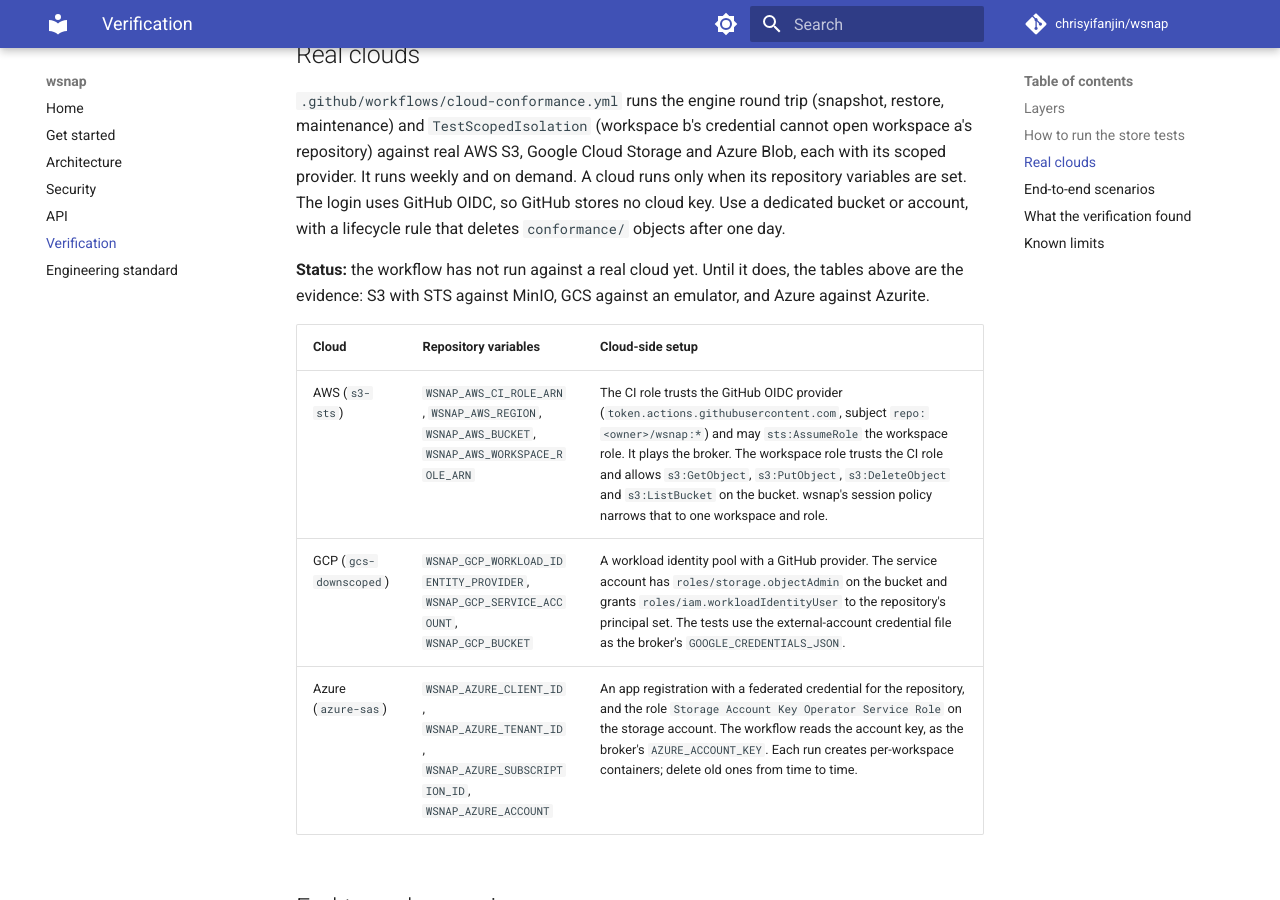
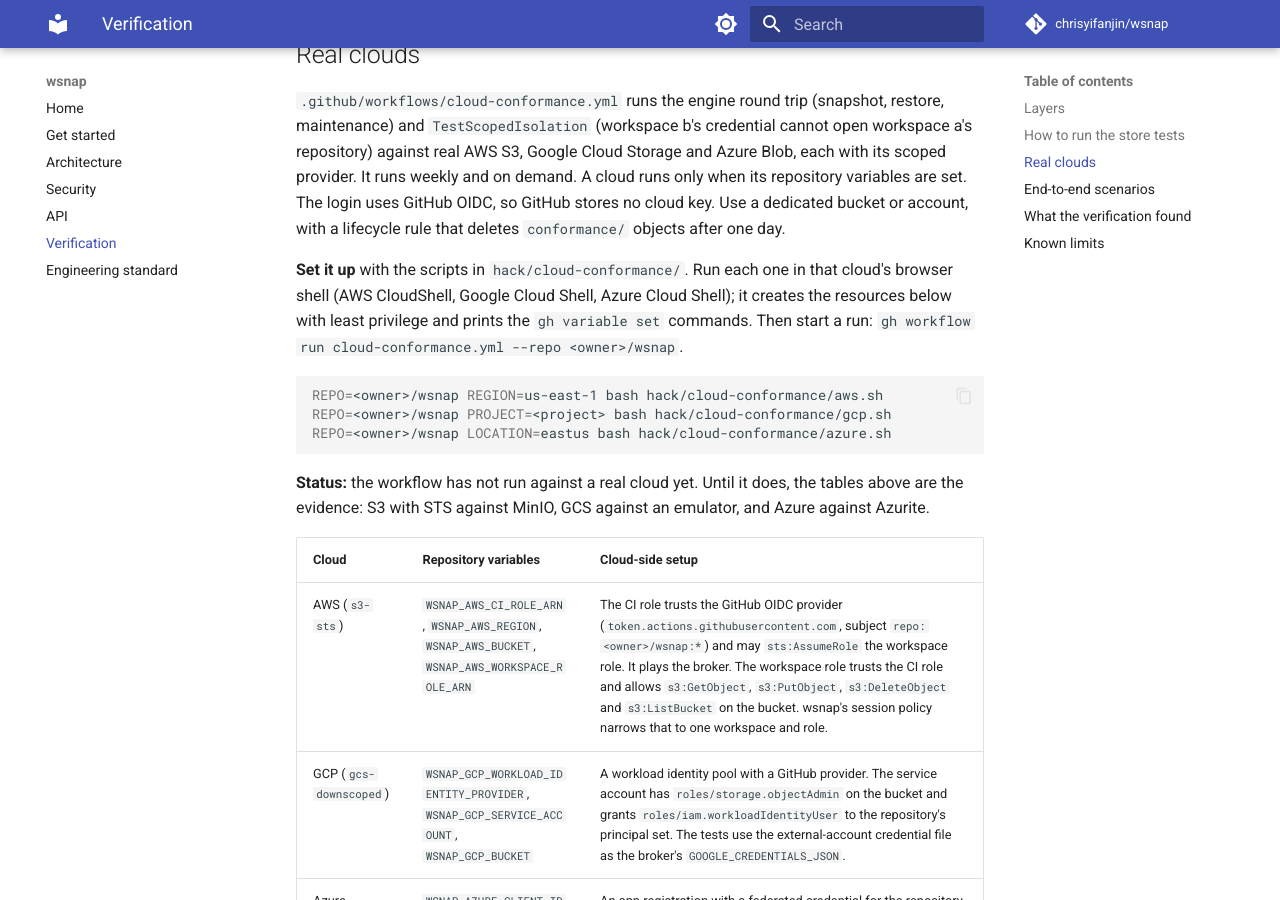
Before and after one commit to chrisyifanjin/wsnap, an MkDocs documentation site: the page built from docs/verification.md, in a window 1280 px wide and 900 px high, scrolled down 1663 px. Built offline with MkDocs 1.6.1 and Material for MkDocs 9.7.7, drawn with Linux system fonts in a browser that asks for light colours; comment, search, counter and statistics services are not loaded.

Commit message:
Add setup scripts for the real-cloud conformance workflow
hack/cloud-conformance/{aws,gcp,azure}.sh create what
cloud-conformance.yml needs, with least privilege and no stored keys:

- AWS: a bucket (conformance/ expires after a day), the GitHub OIDC
  provider, a CI role only this repository can assume, and a workspace
  role limited to the bucket that the CI role assumes, as s3-sts does.
- GCP: a bucket (one-day lifecycle), a service account with objectAdmin
  on it, and a workload identity pool whose GitHub provider accepts only
  this repository.
- Azure: a storage account (no public access, one-day lifecycle) and an
  app registration whose only credential is a federated credential for
  this repository's main branch, with the key-operator role on that
  account and Reader on its resource group.

Each prints the gh variable set commands; together they set exactly the
variables the workflow reads (checked by script).

````diff
--- a/docs/verification.md
+++ b/docs/verification.md
@@ -56,6 +56,18 @@ runs weekly and on demand. A cloud runs only when its repository
 variables are set. The login uses GitHub OIDC, so GitHub stores no cloud
 key. Use a dedicated bucket or account, with a lifecycle rule that deletes
 `conformance/` objects after one day.
+
+**Set it up** with the scripts in `hack/cloud-conformance/`. Run each one in
+that cloud's browser shell (AWS CloudShell, Google Cloud Shell, Azure Cloud
+Shell); it creates the resources below with least privilege and prints the
+`gh variable set` commands. Then start a run:
+`gh workflow run cloud-conformance.yml --repo <owner>/wsnap`.
+
+```sh
+REPO=<owner>/wsnap REGION=us-east-1 bash hack/cloud-conformance/aws.sh
+REPO=<owner>/wsnap PROJECT=<project> bash hack/cloud-conformance/gcp.sh
+REPO=<owner>/wsnap LOCATION=eastus bash hack/cloud-conformance/azure.sh
+```
 
 **Status:** the workflow has not run against a real cloud yet. Until it
 does, the tables above are the evidence: S3 with STS against MinIO, GCS
````
Also changed, not shown: 3 other files.
